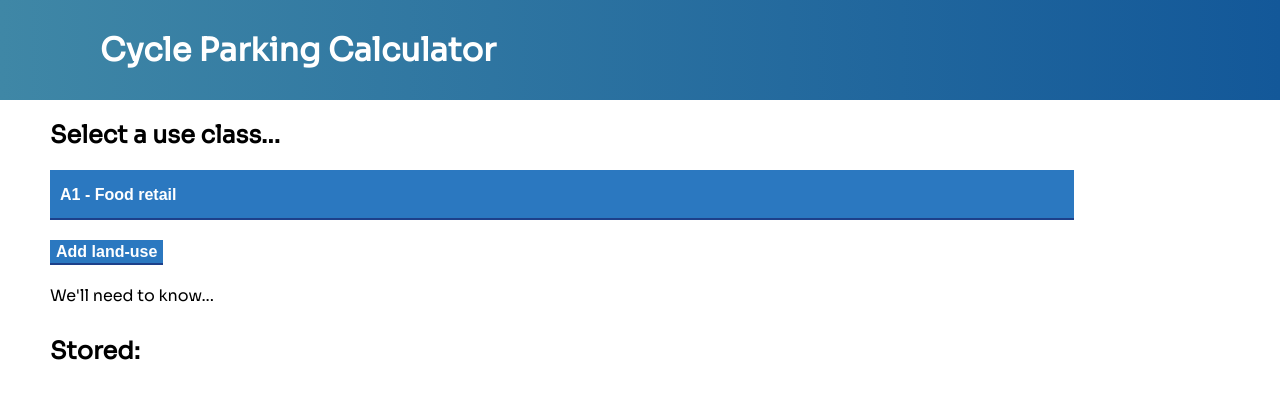
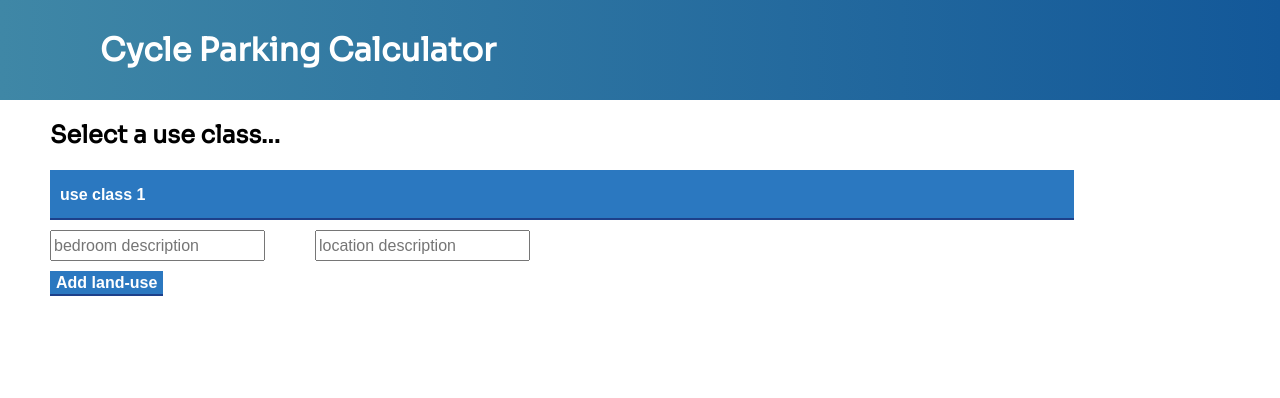
Before and after one commit to edvaudin/cycle-parking-app, a React (Create React App) app: page / in a window 1280 px wide. Shown: the top 398 px of the page. Built offline with nearby package versions, Linux system fonts and the light colour scheme.

Commit message:
Converting to Typescript

```diff
--- a/package.json
+++ b/package.json
@@ -10,6 +10,7 @@
     "react-dom": "^17.0.1",
     "react-scripts": "4.0.2",
     "react-select": "^4.1.0",
+    "typescript": "^4.1.5",
     "web-vitals": "^1.1.0"
   },
   "scripts": {
@@ -35,5 +36,8 @@
       "last 1 firefox version",
       "last 1 safari version"
     ]
+  },
+  "devDependencies": {
+    "@types/react": "^17.0.2"
   }
 }
--- a/src/components/App.js
+++ b/src/components/App.js
@@ -1,11 +1,12 @@
 import Header from './Header'
 import Calculator from './Calculator'
+import Form from './Form'
 
 function App() {
   return (
     <div className="App">
       <Header />
-      <Calculator />
+      <Form />
     </div>
   );
 }
--- /dev/null
+++ b/src/components/Form.tsx
@@ -0,0 +1,57 @@
+import React, { FC, useState, ChangeEvent, FormEvent } from 'react'
+import {useClassList, reqDescriptions} from './data'
+
+export const Form: FC = () => {
+    const [selectedUseClass, setSelectedUseClass] = useState(0)
+    const [parameterValue, setParameterValue] = useState("")
+
+    const renderedUseClassList = useClassList.map((useClass, index) => {
+        return (
+            <option key={index} value={index} >
+                {useClass.description}
+            </option>
+        )
+    })
+
+    const handleSelect = (e : ChangeEvent<HTMLSelectElement>) => {
+        setSelectedUseClass(e.target.selectedIndex)
+    }
+
+    const handleInput = (e : ChangeEvent<HTMLInputElement>) => {
+        setParameterValue({[e.target.name]: e.currentTarget.value} as any)
+
+
+    }
+
+    const handleSubmit = () => {
+
+    }
+
+    return (
+        <div>
+            <h2>Select a use class...</h2>
+            <form onSubmit={handleSubmit}>
+                    <select className="useClassList" value={selectedUseClass} onChange={handleSelect}>
+                        {renderedUseClassList}
+                    </select>
+                    <br />
+                        {useClassList[selectedUseClass].requirements.map((requirement, index) => {
+                            return (
+                                <input
+                                    type="text"
+                                    key={index}
+                                    name={index.toString()}
+                                    placeholder={reqDescriptions[requirement]}
+                                    value={parameterValue || ''}
+                                    onChange={handleInput}
+                                />
+                            )
+                        })}
+                    <br />
+                    <button>Add land-use</button>
+                </form>
+        </div>
+    )
+}
+
+export default Form
--- /dev/null
+++ b/src/components/data.ts
@@ -0,0 +1,23 @@
+import { UseClass } from '../types'
+
+export const useClassList : UseClass[] = [
+    {
+        description: "use class 1",
+        requirements: [
+            "BEDROOMS",
+            "LOCATION"
+        ]
+    },
+    {
+        description: "use class 2",
+        requirements: [
+            "BEDROOMS"
+        ]
+    }
+]
+
+export const reqDescriptions = {
+    BEDROOMS : "bedroom description",
+    LOCATION : "location description",
+    GROSS_EXTERN_AREA : "gross extern area description"
+}
--- /dev/null
+++ b/src/react-app-env.d.ts
@@ -0,0 +1 @@
+/// <reference types="react-scripts" />
--- /dev/null
+++ b/src/types.ts
@@ -0,0 +1,6 @@
+export interface UseClass {
+    description: string
+    requirements: RequiredParams[]
+}
+
+export type RequiredParams = 'LOCATION' | 'GROSS_EXTERN_AREA' | 'BEDROOMS'
```
Also changed, not shown: tsconfig.json (added, +26 -0 lines), 1 other file (tests, documents, lock files or other folders).
